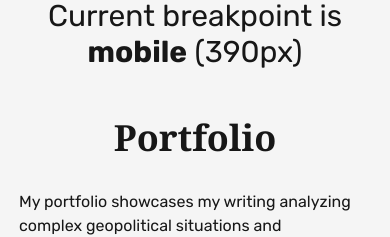
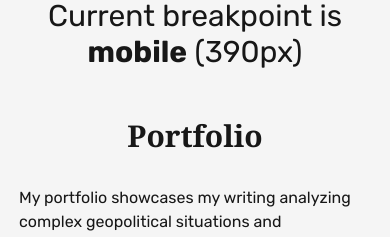
Before and after one commit to DoctorDerek/steven-terner.github.io, a Next.js app: page /demo in a window 390 px wide. Shown: the part 196-433 px from the top of the page. Built offline with nearby package versions, Linux system fonts and the light colour scheme; a web font is replaced by a local one; what @tailwindcss/typography would draw is missing.

Commit message:
Reduce page title size on mobile

```diff
--- a/components/PageTitle.js
+++ b/components/PageTitle.js
@@ -1,6 +1,6 @@
 export default function PageTitle({ children }) {
   return (
-    <h1 className="pt-12 pb-8 font-serif text-4xl font-bold text-center md:pb-16">
+    <h1 className="pt-12 pb-8 font-serif text-3xl font-bold text-center sm:text-4xl md:pb-16">
       {children}
     </h1>
   )
```
